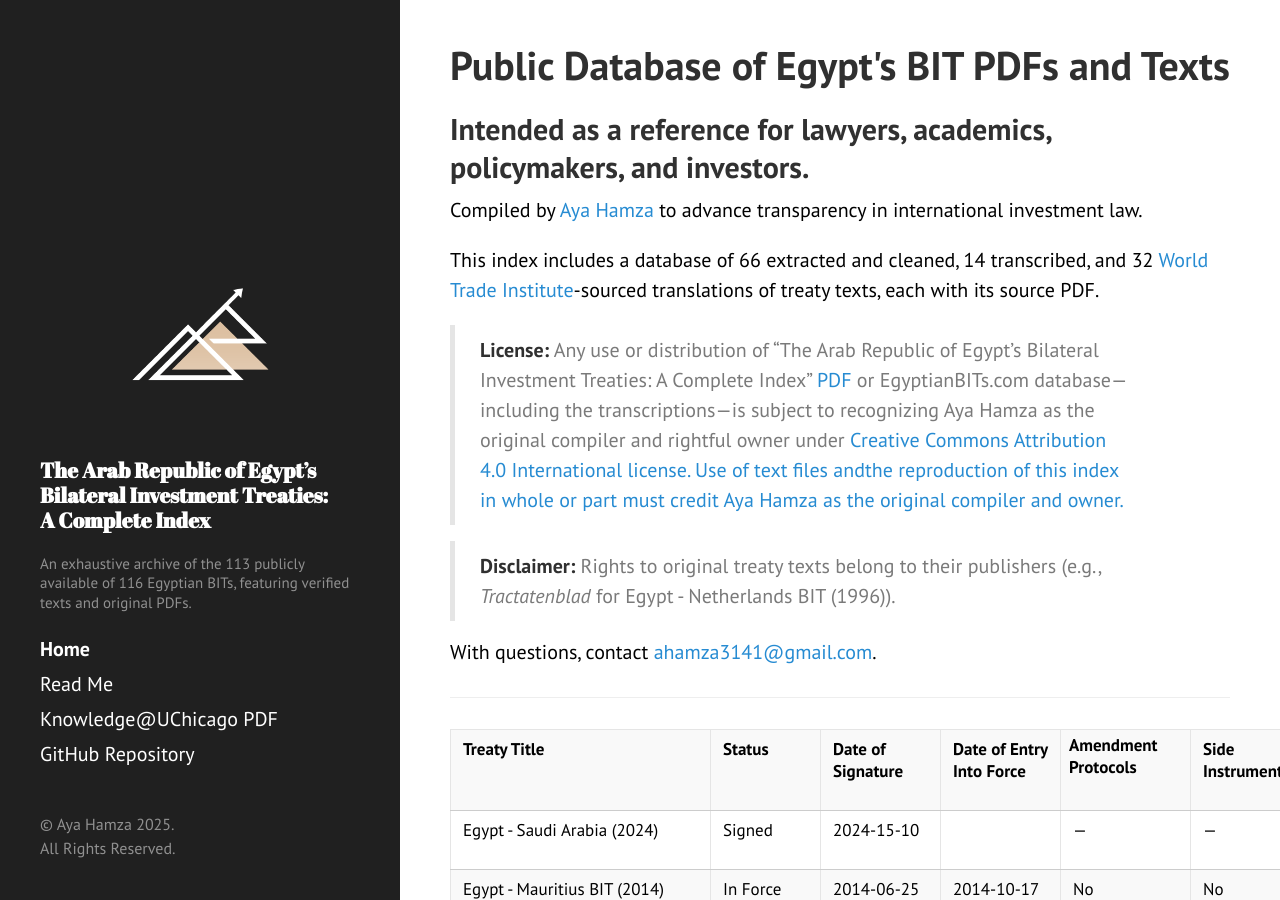
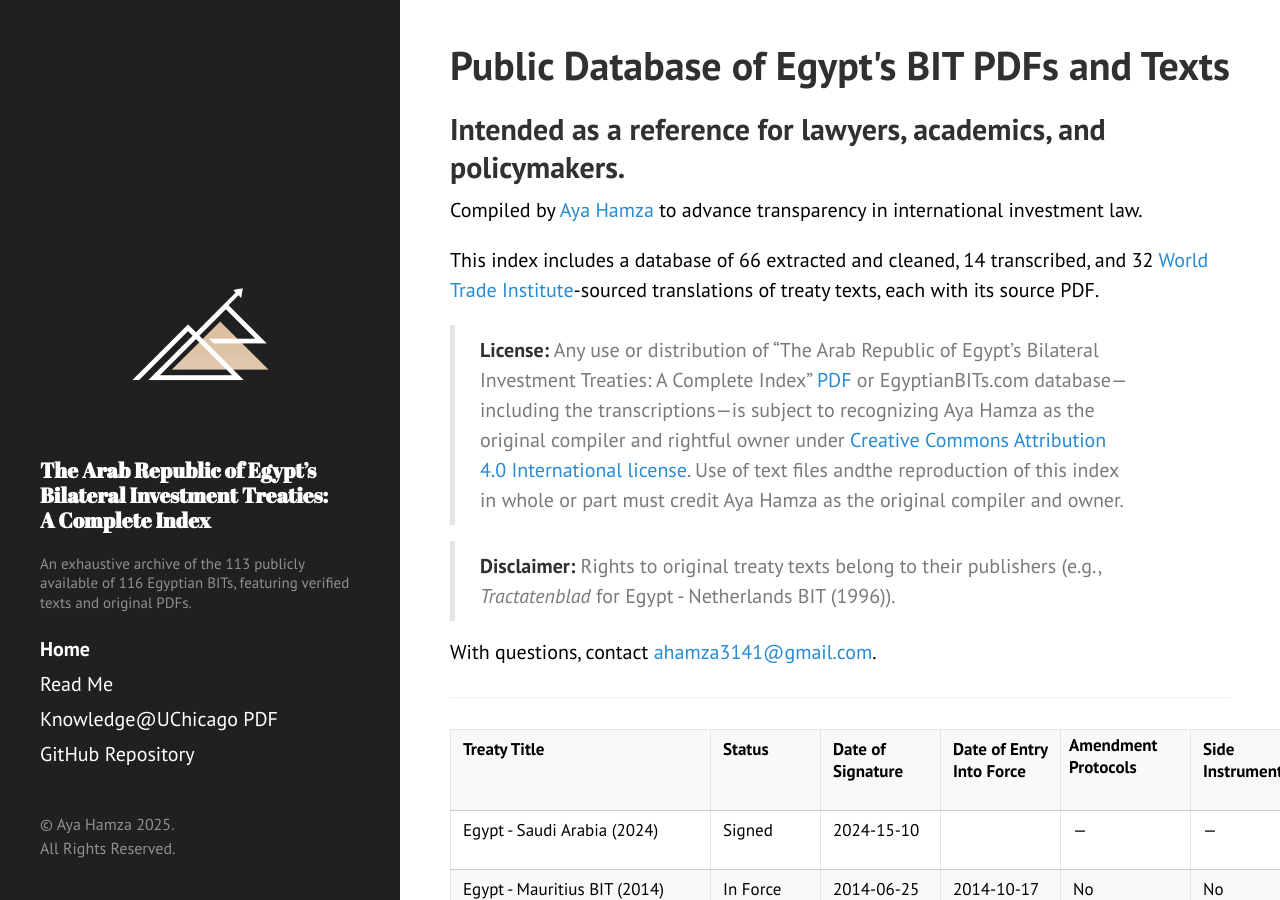
Before and after one commit to ayahamza1/MENABITs, a Jekyll site: the page built from index.md, in a window 1280 px wide and 900 px high. Built offline with Jekyll 4.4.1, drawn with Linux system fonts in a browser that asks for light colours.

Commit message:
Update index.md

```diff
--- a/index.md
+++ b/index.md
@@ -4,13 +4,13 @@ title: Public Database of Egypt's BIT PDFs and Texts
 permalink: /
 ---
 
-## Intended as a reference for lawyers, academics, policymakers, and investors.
+## Intended as a reference for lawyers, academics, and policymakers.
 
 Compiled by [Aya Hamza](https://www.linkedin.com/in/ayahamza) to advance transparency in international investment law.
 
 This index includes a database of 66 extracted and cleaned, 14 transcribed, and 32 [World Trade Institute](https://edit.wti.org/document/investment-treaty/search)-sourced translations of treaty texts, each with its source PDF.
 
-> **License:** Any use or distribution of "The Arab Republic of Egypt's Bilateral Investment Treaties: A Complete Index" [PDF](https://knowledge.uchicago.edu/record/14799?ln=en&v=pdf) or EgyptianBITs.com database—including the transcriptions—is subject to recognizing Aya Hamza as the original compiler and rightful owner under <a href="https://creativecommons.org/licenses/by/4.0/">Creative Commons Attribution 4.0 International license. Use of text files andthe reproduction of this index in whole or part must credit Aya Hamza as the original compiler and owner.
+> **License:** Any use or distribution of "The Arab Republic of Egypt's Bilateral Investment Treaties: A Complete Index" [PDF](https://knowledge.uchicago.edu/record/14799?ln=en&v=pdf) or EgyptianBITs.com database—including the transcriptions—is subject to recognizing Aya Hamza as the original compiler and rightful owner under <a href="https://creativecommons.org/licenses/by/4.0/">Creative Commons Attribution 4.0 International license</a>. Use of text files andthe reproduction of this index in whole or part must credit Aya Hamza as the original compiler and owner.
 
 > **Disclaimer:** Rights to original treaty texts belong to their publishers (e.g., *Tractatenblad* for Egypt - Netherlands BIT (1996)).
 
```
